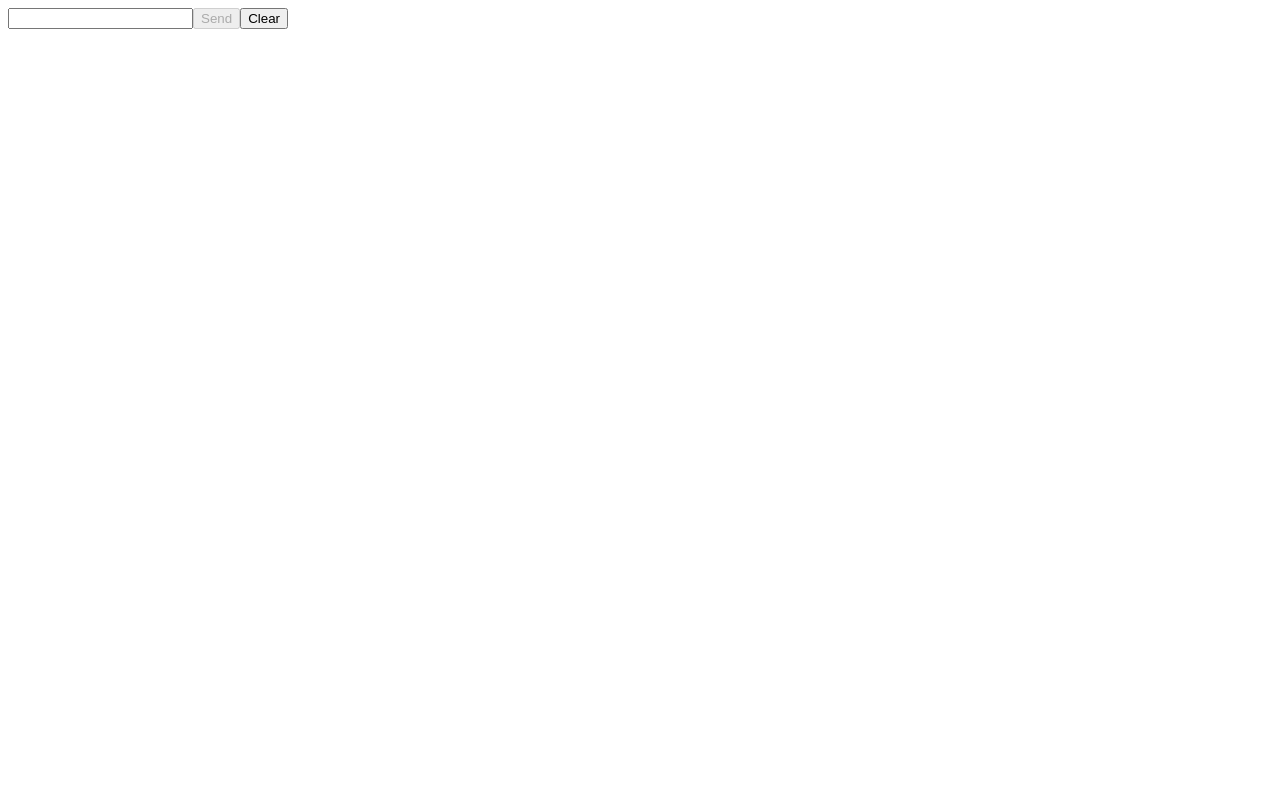
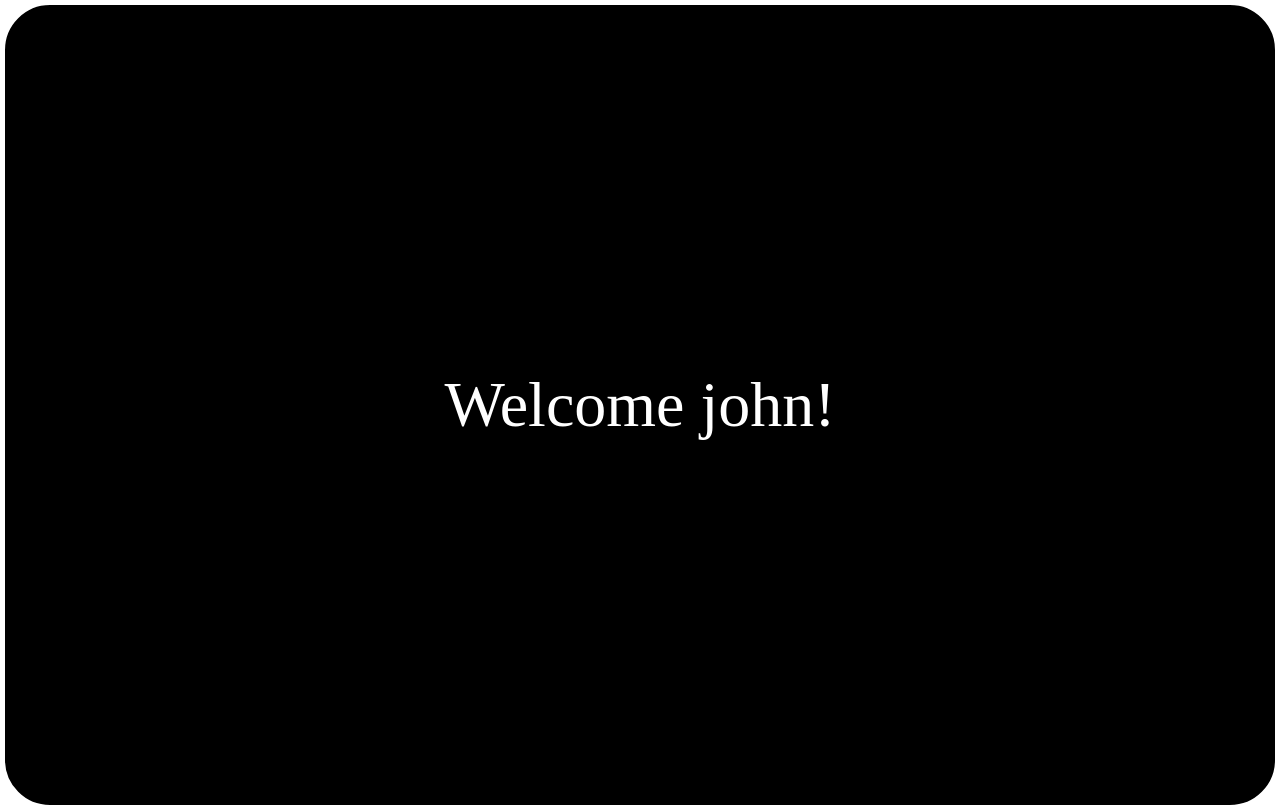
Before and after one commit to Erodot0/react-exercises, a React (Create React App) app in the folder my-app/: page / in a window 1280 px wide. Built offline with nearby package versions, Linux system fonts and the light colour scheme.

Commit message:
added index.css

```diff
--- a/my-app/src/App.js
+++ b/my-app/src/App.js
@@ -1,7 +1,7 @@
 import React from "react";
 // import { Counter } from "./Counter";
 // import { HelloWorld } from "./HelloWorld";
-// import { Welcome } from "./Welcome";
+import { Welcome } from "./Welcome";
 // import { InteractiveWelcome } from "./InteractiveWelcome";
 // import { Login } from "./Login";
 // import { UncontrolledLogin } from "./UncontrolledLogin";
@@ -12,12 +12,12 @@ export class App extends React.Component {
         return (
             <div>
                 {/* <HelloWorld /> */}
-                {/* <Welcome name="john" age="12"/> */}
+                <Welcome name="john" age="12"/>
                 {/* <Counter initialValue={0} incrementAmount={1} incrementInterval={1000}/> */}
                 {/* <InteractiveWelcome /> */}
                 {/* <Login /> */}
                 {/* <UncontrolledLogin /> */}
-                <TodoList />
+                {/* <TodoList /> */}
             </div>
         )
     }
--- a/my-app/src/Welcome.js
+++ b/my-app/src/Welcome.js
@@ -4,10 +4,10 @@ import { Age } from "./Age";
 export class Welcome extends React.Component {
     render() {
         return (
-            <div>
-                <p>Welcome {this.props.name}!</p>
+            <>
+                <p className="welcome">Welcome {this.props.name}!</p>
                 {/* <Age age={this.props.age}/>*/}
-            </div>
+            </>
         )
     }
 }
--- /dev/null
+++ b/my-app/src/index.css
@@ -0,0 +1,15 @@
+* {
+    padding: 0;
+    margin: 0;
+}
+
+.welcome {
+    background-color: black;
+    color: white;
+    height: 100vh;
+    display: grid;
+    place-content: center;
+    font-size: 64px;
+    border: 5px solid white;
+    border-radius: 50px;
+}
--- a/my-app/src/index.js
+++ b/my-app/src/index.js
@@ -1,5 +1,6 @@
 import ReactDom from "react-dom";
 import { App } from "./App";
+import "./index.css"
 
 const app = <App />
 const root = document.querySelector("#root")
```
